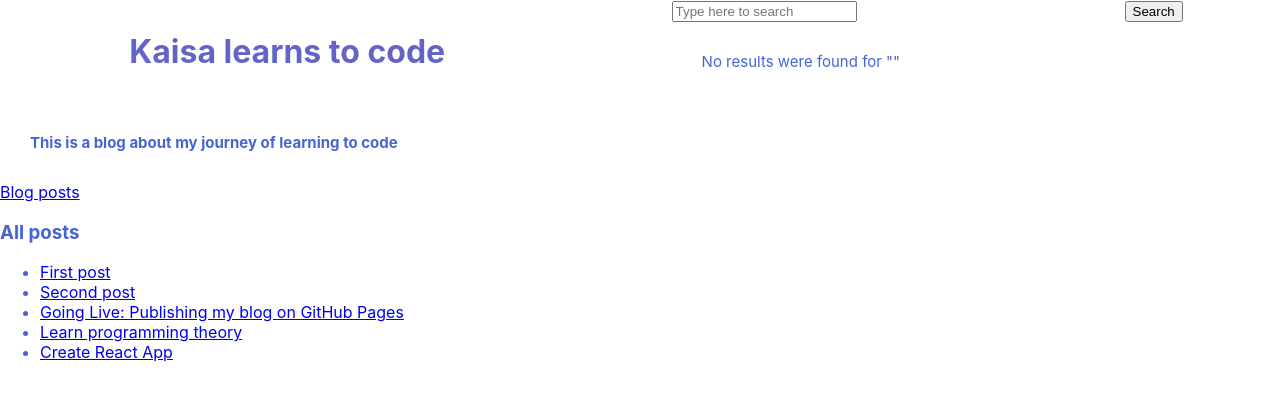
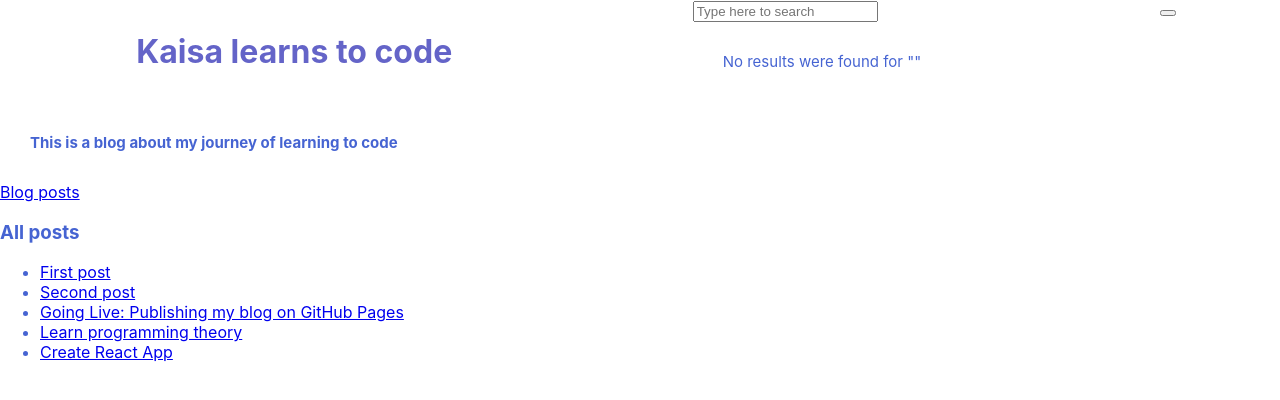
Before and after one commit to kaisitah/learning-blog, a React (Create React App) app: page / in a window 1280 px wide. Shown: the top 400 px of the page. Built offline with nearby package versions, Linux system fonts and the light colour scheme.

Commit message:
Use children as Button content

```diff
--- a/src/components/Button.jsx
+++ b/src/components/Button.jsx
@@ -1,10 +1,9 @@
 const Button = (props) => {
     function handleClick(event) {
         console.log("The button was clicked");
-        //alert("The button was clicked!");
     }
     return (
-        <button className="Button" onClick={handleClick}>Search</button>
+        <button className="Button" onClick={handleClick}>{props.children}</button>
     );
 }
 
```
